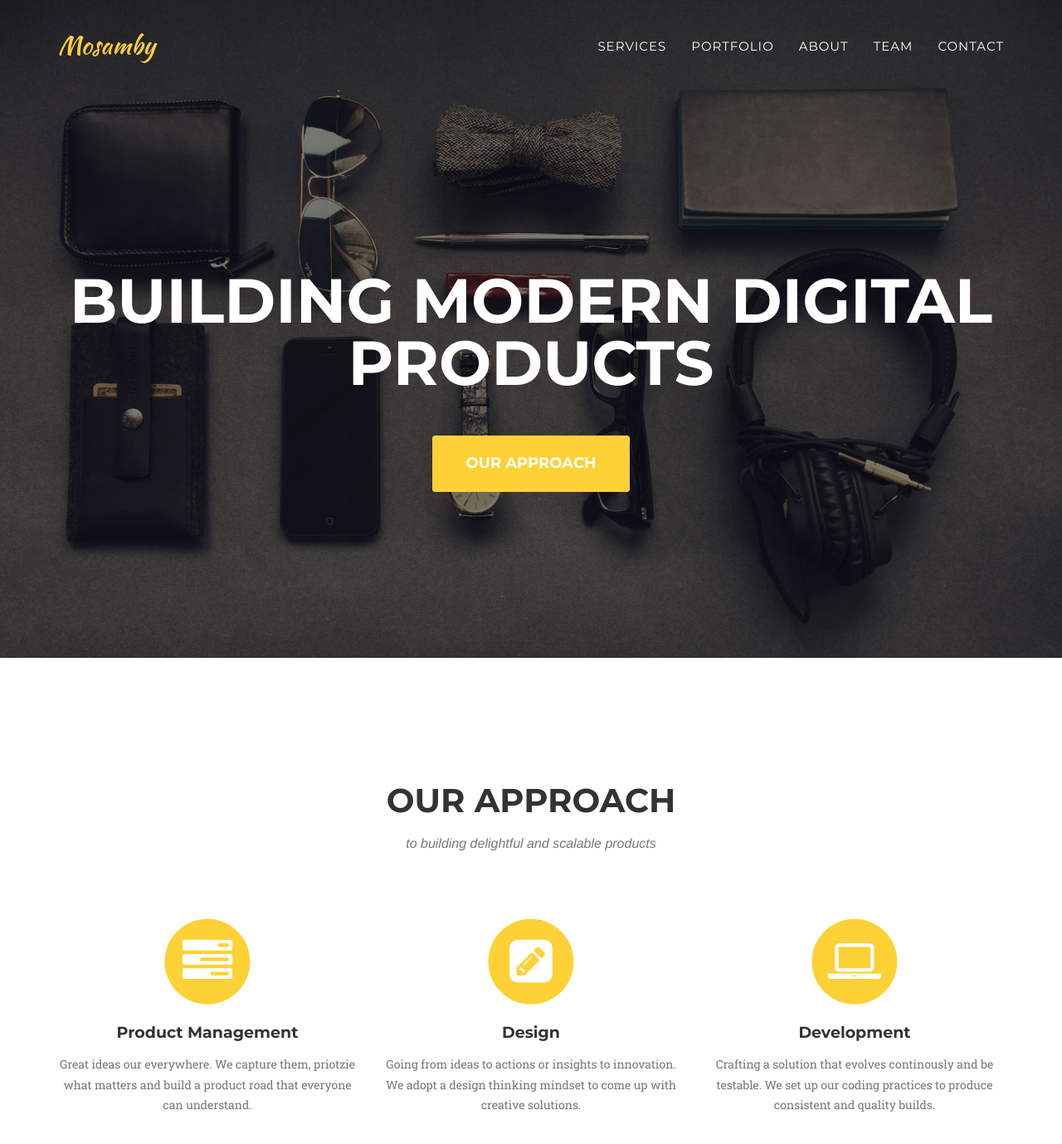
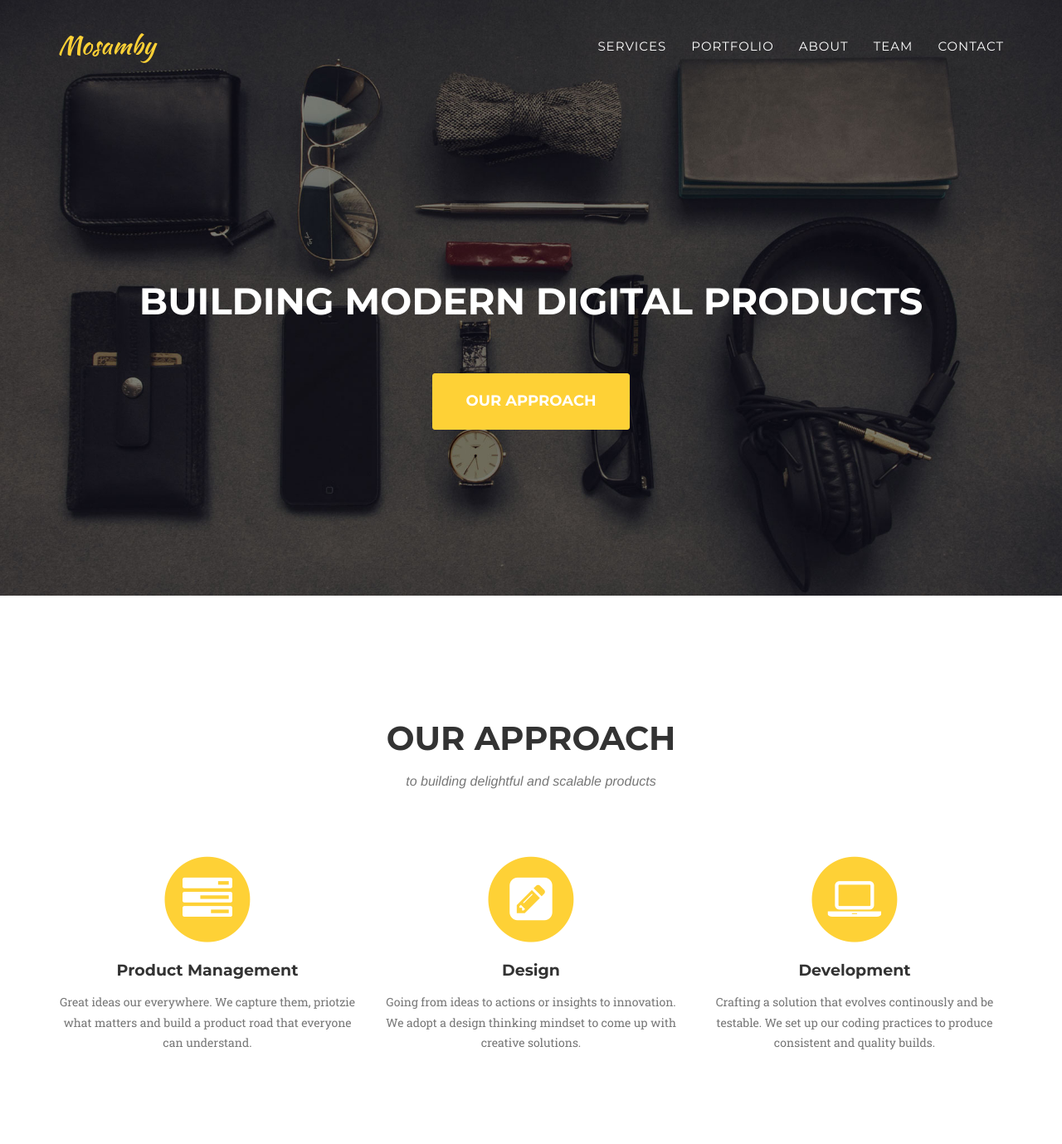
Before and after one commit to mrkjffrsn/mosamby, a Jekyll site: the page built from docs/index.html, in a window 1280 px wide and 1400 px high. Shown: the top 1379 px of the window at 83% size. Built offline with Jekyll 4.4.1, drawn with Linux system fonts in a browser that asks for light colours; some web fonts are replaced.

Commit message:
Style(Font): Ajdust font size on heading

```diff
--- a/docs/_includes/css/agency.css
+++ b/docs/_includes/css/agency.css
@@ -295,7 +295,7 @@ header .intro-text .intro-heading {
     margin-bottom: 25px;
     text-transform: uppercase;
     font-family: {{ site.data.template.font.primary }};
-    font-size: 50px;
+    font-size: 35px;
     font-weight: 700;
     line-height: 50px;
 }
@@ -318,7 +318,7 @@ header .intro-text .intro-heading {
         margin-bottom: 50px;
         text-transform: uppercase;
         font-family: {{ site.data.template.font.primary }};
-        font-size: 75px;
+        font-size: 45px;
         font-weight: 700;
         line-height: 75px;
     }
```
